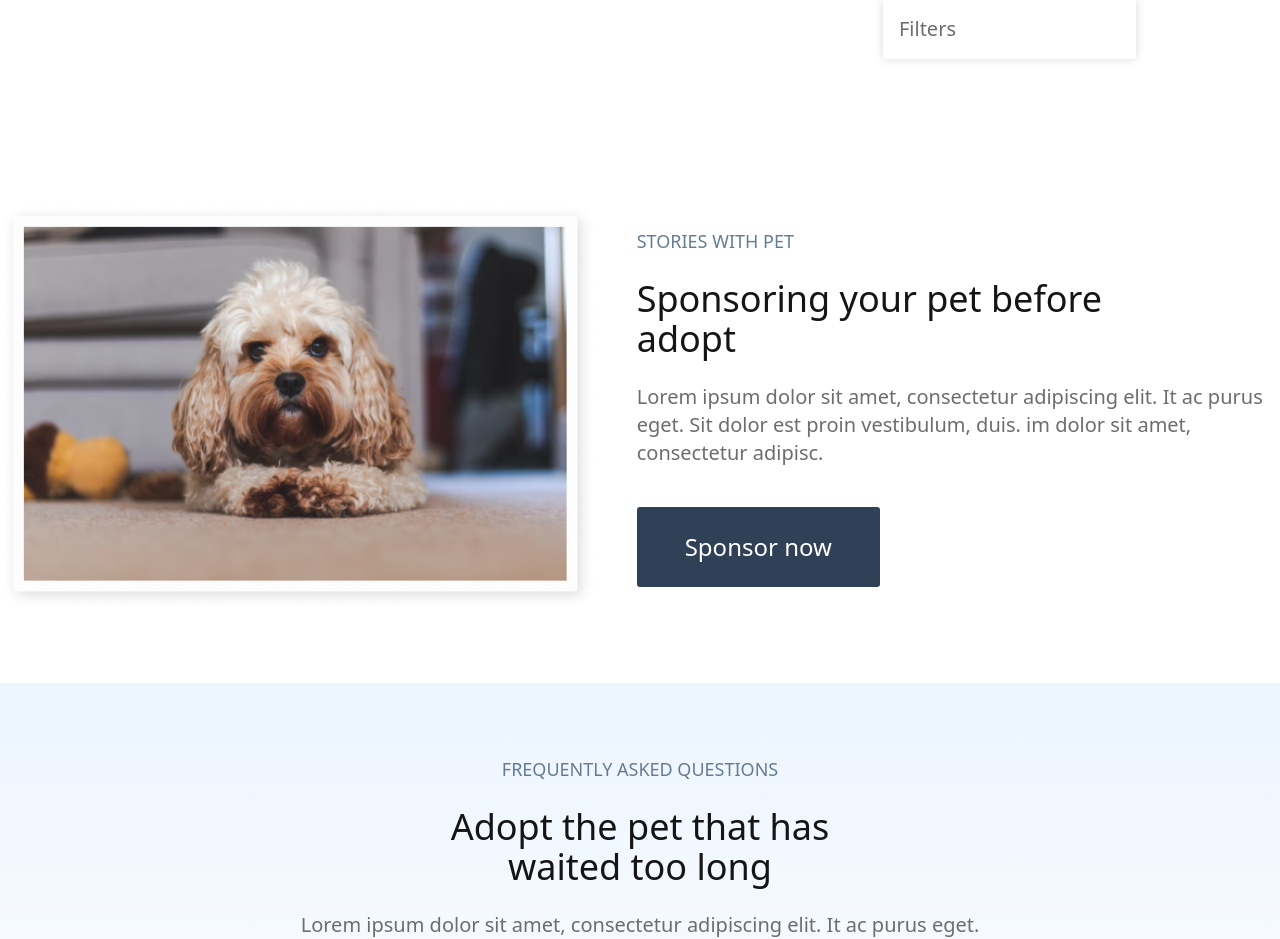
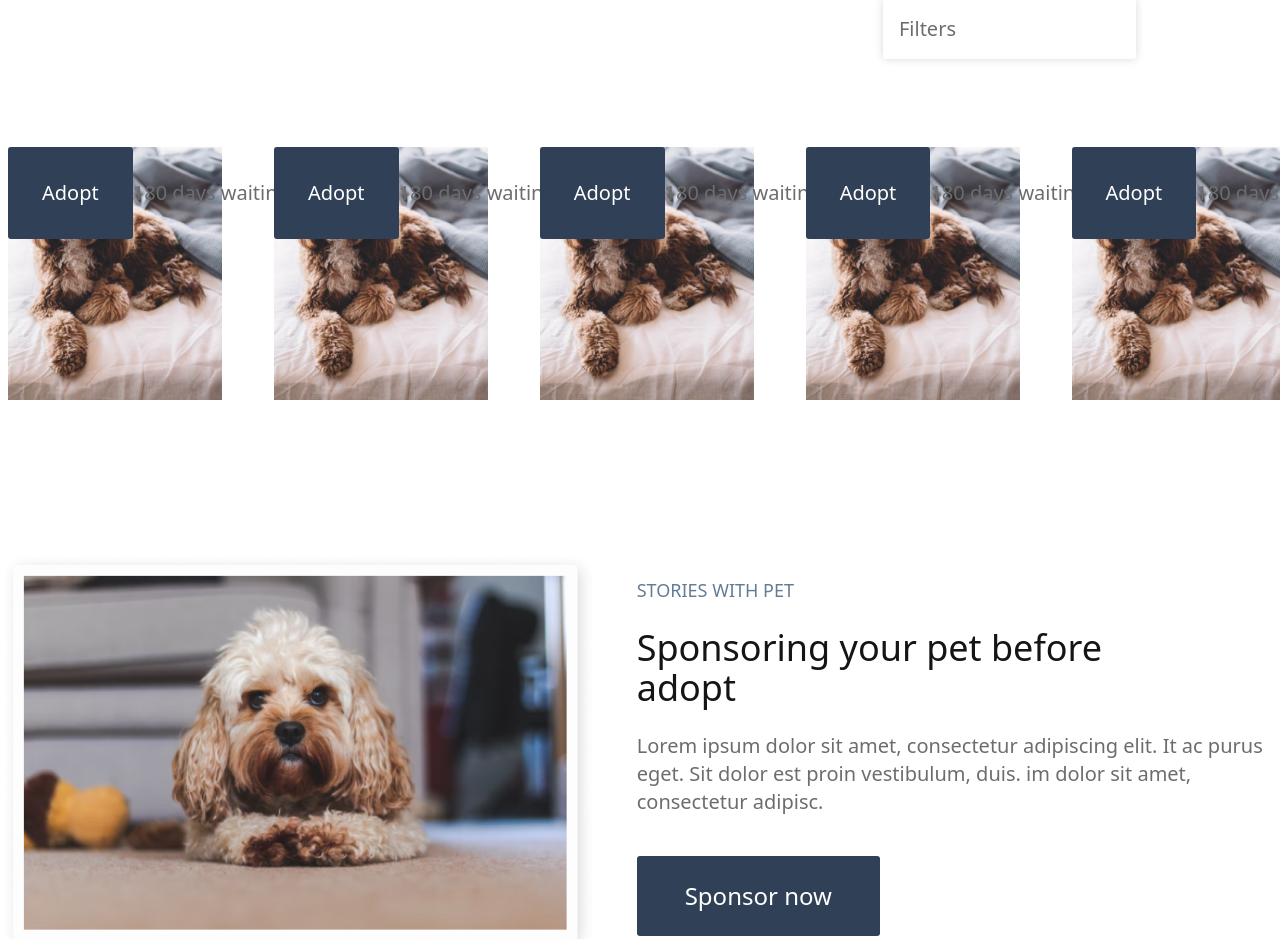
Before and after one commit to anwsaif/adoptme-landing-page, a React (Vite) app: page / in a window 1280 px wide. Shown: the part 2035-2974 px from the top of the page. Built offline with nearby package versions, Linux system fonts and the light colour scheme; some icons are missing.

Commit message:
feat: add some functional buttons

```diff
--- a/src/sections/Adoption.jsx
+++ b/src/sections/Adoption.jsx
@@ -1,8 +1,15 @@
 import React from 'react'
 import MainText from '../ui/MainText'
 import { Icon } from '@iconify/react'
+import AdoptionCard from '../ui/AdoptionCard'
 
 function Adoption() {
+  const handleAdoptionNext = () => {
+    console.log('next')
+  }
+  const handleAdoptionPrev = () => {
+    console.log('prev')
+  }
   return (
     <section id="adoption">
       <div className="container mx-auto flex flex-col gap-y-11 px-3 py-9 lg:gap-y-20 lg:px-4 lg:py-[4.5rem] xl:px-0">
@@ -13,18 +20,27 @@ function Adoption() {
         />
         <div className="flex items-center justify-end gap-x-5 lg:gap-x-10">
 
-          <button className='flex items-center gap-x-14 rounded-[3px] bg-white p-4 drop-shadow-[0_0_4px_rgba(0,0,0,0.15)] lg:gap-x-36'>
+          <button className='flex items-center gap-x-14 rounded-[3px] bg-white p-4 drop-shadow-primary lg:gap-x-36'>
             Filters
             <Icon icon={'mi:filter'} />
           </button>
           <div className="flex justify-between gap-x-9 lg:gap-x-16">
-            <button>
+            <button onClick={handleAdoptionNext}>
               <Icon icon={'ep:arrow-left-bold'}/>
             </button>
-            <button>
+            <button onClick={handleAdoptionPrev}>
               <Icon icon={'ep:arrow-right-bold'}/>
             </button>
           </div>
+        </div>
+        <div className="snap-x flex gap-x-4 lg:gap-x-9 snap-mandatory transition overflow-x-scroll whitespace-nowrap">
+          <AdoptionCard />
+          <AdoptionCard />
+          <AdoptionCard />
+          <AdoptionCard />
+          <AdoptionCard />
+          <AdoptionCard />
+          <AdoptionCard />
         </div>
       </div>
     </section>
```
